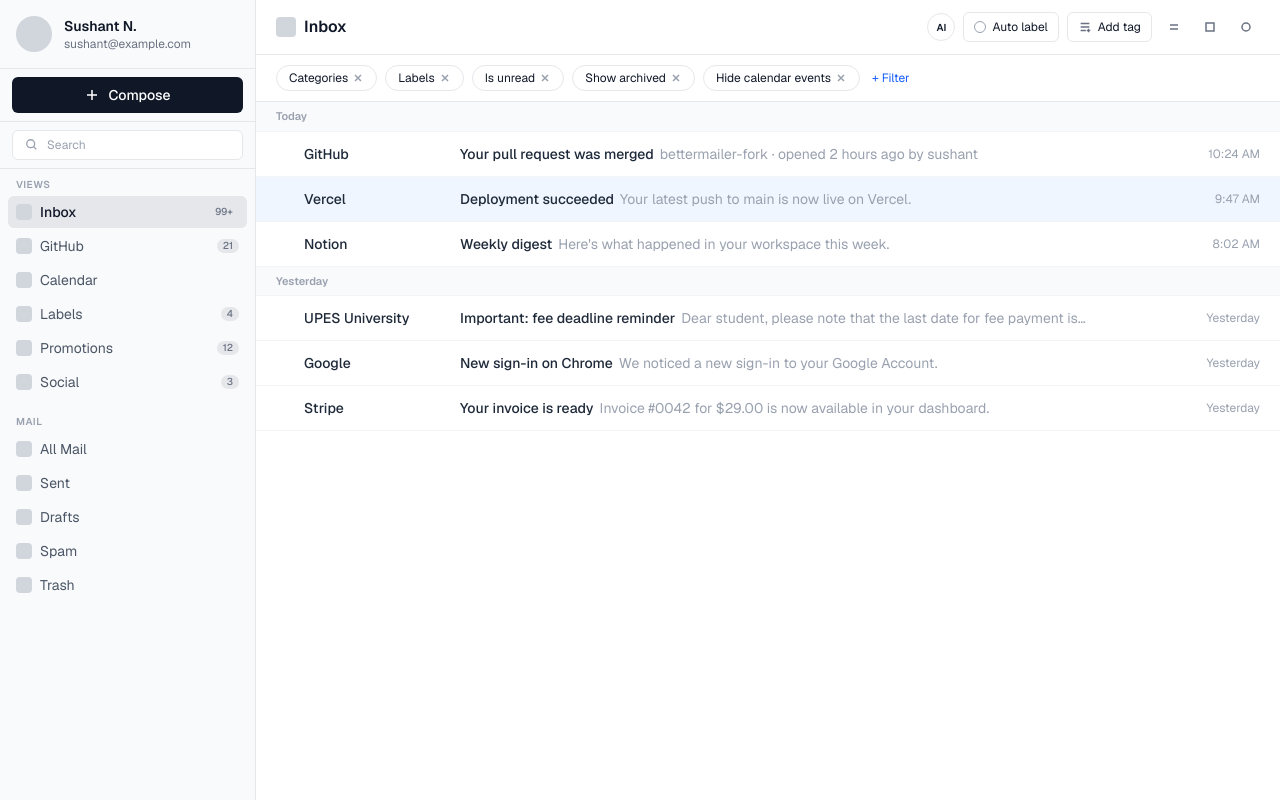
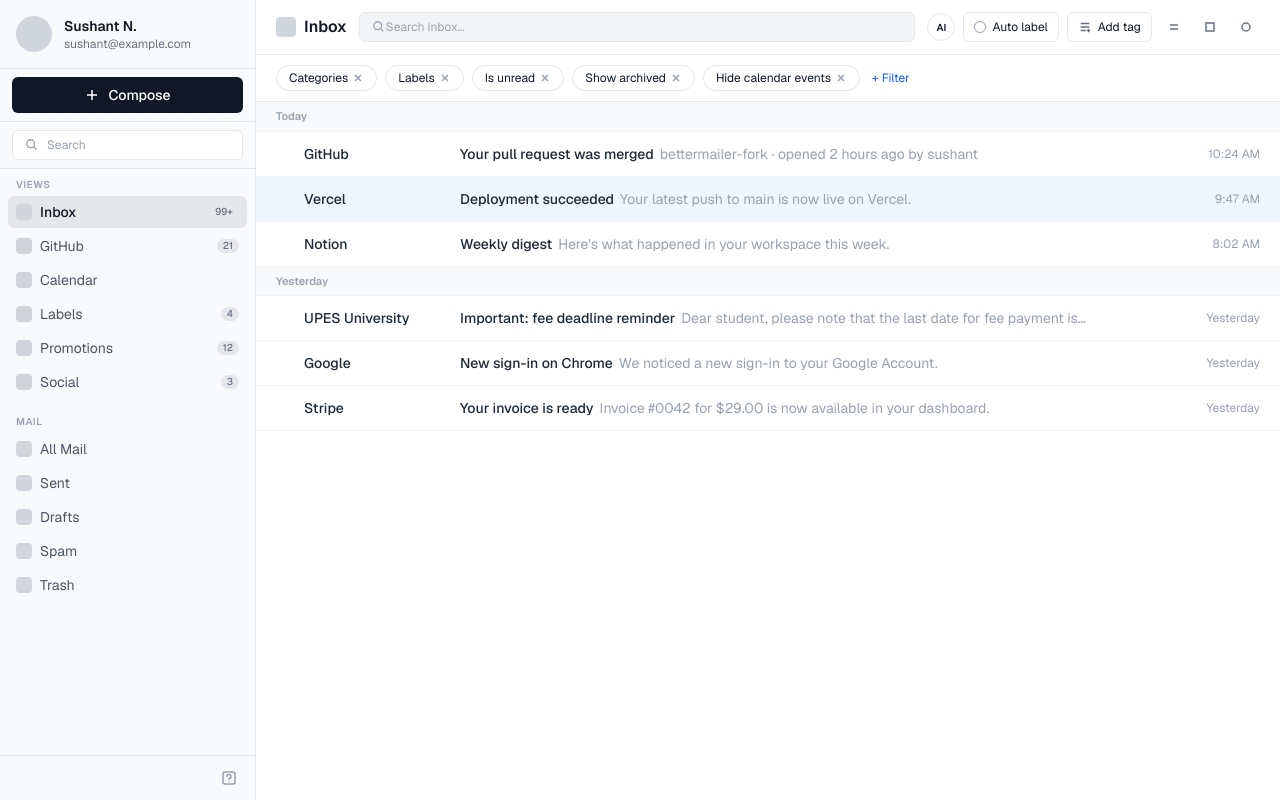
Before and after one commit to ACM-VIT/bettermailer, a Next.js app: page /home in a window 1280 px wide. Built offline with nearby package versions, Linux system fonts and the light colour scheme.

Commit message:
Added a search bar and a help icon.
Help icon has been added to the bottom right of the navbar.

```diff
--- a/app/home/page.tsx
+++ b/app/home/page.tsx
@@ -90,16 +90,34 @@
                         </ul>
                     </section>
                 </nav>
+
+                {/* Bottom bar */}
+                <div className="flex justify-end px-3 py-2 border-t border-gray-200 shrink-0">
+                    <button className="size-7 flex items-center justify-center rounded text-gray-400 hover:bg-gray-200">
+                        <svg className="size-4" viewBox="0 0 16 16" fill="none" stroke="currentColor" strokeWidth="1.5">
+                            <rect x="2" y="2" width="12" height="12" rx="2" />
+                            <path d="M6 6.5a2 2 0 1 1 2 2v1" strokeLinecap="round" />
+                            <circle cx="8" cy="11.5" r="0.5" fill="currentColor" stroke="none" />
+                        </svg>
+                    </button>
+                </div>
             </aside>
 
             {/* ── MAIN CONTENT ─────────────────────────────────────────── */}
             <main className="flex flex-col flex-1 min-w-0 relative">
 
                 {/* Header */}
-                <header className="flex items-center justify-between px-5 py-3 border-b border-gray-200 shrink-0">
-                    <div className="flex items-center gap-2">
+                <header className="flex items-center gap-3 px-5 py-3 border-b border-gray-200 shrink-0">
+                    <div className="flex items-center gap-2 shrink-0">
                         <span className="size-5 rounded bg-gray-300" />
                         <h1 className="text-base font-semibold">Inbox</h1>
+                    </div>
+                    <div className="flex items-center bg-gray-100 border border-gray-200 rounded-md px-3 py-1.5 flex-1">
+                        <svg className="size-3.5 text-gray-400 shrink-0" viewBox="0 0 16 16" fill="none" stroke="currentColor" strokeWidth="1.5">
+                            <circle cx="6.5" cy="6.5" r="4.5" />
+                            <path d="M10 10l3 3" />
+                        </svg>
+                        <input type="text" placeholder="Search inbox..." className="flex-1 text-xs bg-transparent outline-none placeholder:text-gray-400" />
                     </div>
                     <div className="flex items-center gap-2">
                         <button className="size-7 flex items-center justify-center rounded-full white text-[10px] font-semibold border border-gray-200 hover:bg-gray-50 shrink-0">
```
